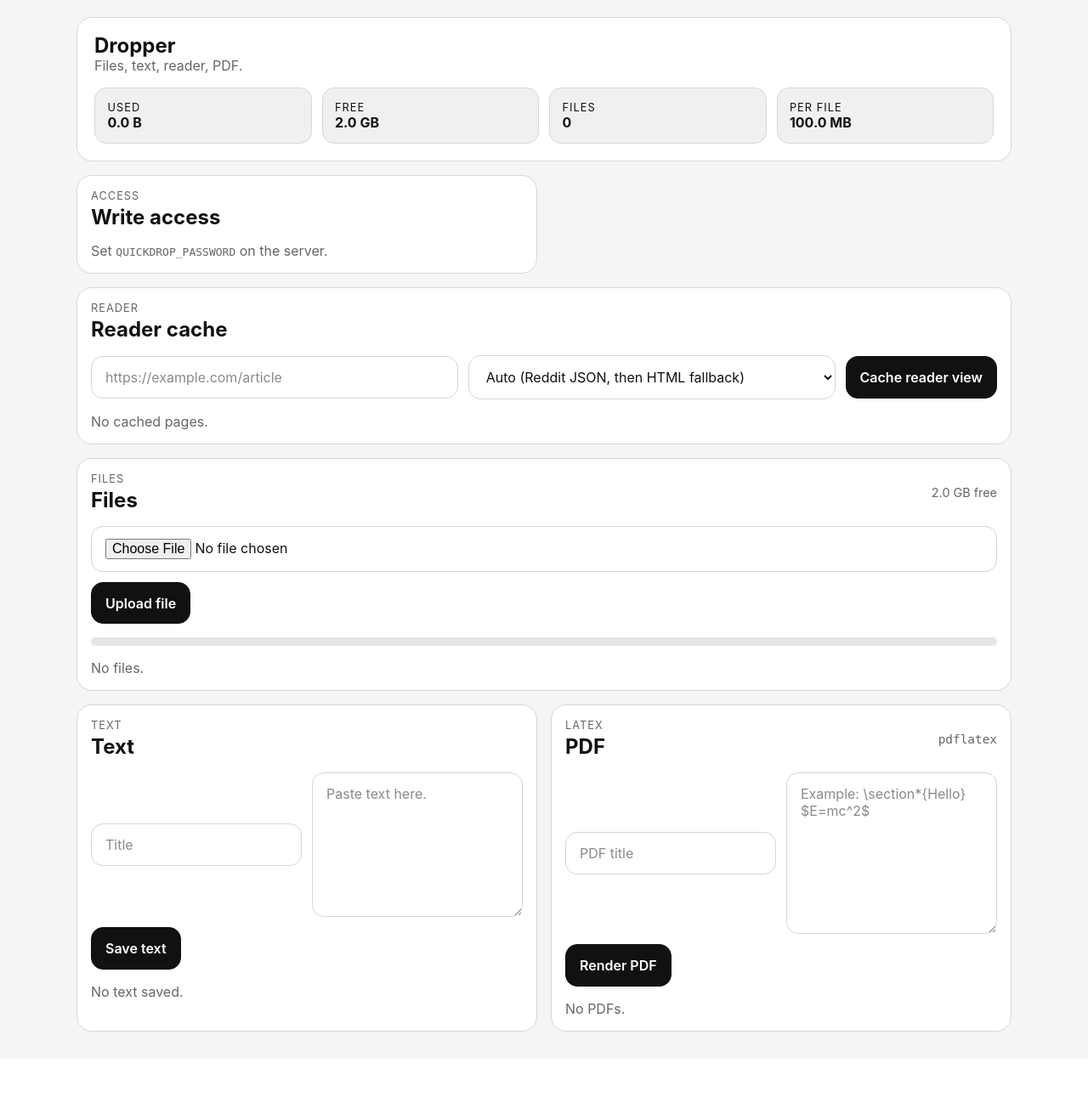
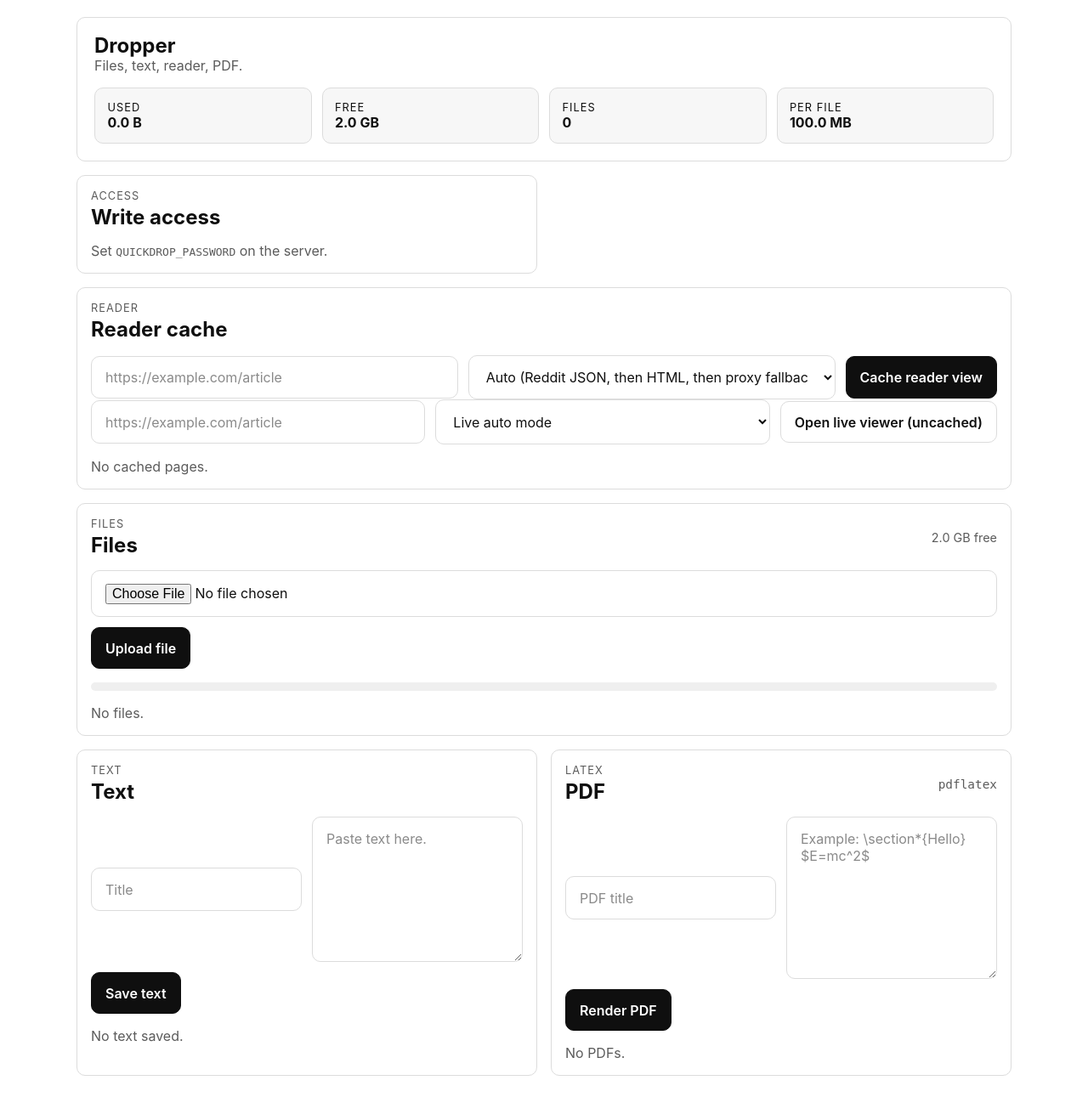
Before and after one commit to zof4/Research, a Flask app: page / in a window 1280 px wide. Shown: the part 73-1371 px from the top of the page at 85% size. Before the commit the page ends 1287 px from the top, so only its background shows below. Run offline with Flask 3, Linux system fonts and the light colour scheme; the visitor is signed in with stand-in values (Sample User, id 1).

Commit message:
Add minimalist reader UI and live/proxy webpage viewing

```diff
--- a/app.py
+++ b/app.py
@@ -57,10 +57,17 @@ READER_FETCH_TIMEOUT = int(os.environ.get("QUICKDROP_READER_FETCH_TIMEOUT", "20"
 PDFLATEX_BIN = os.environ.get("QUICKDROP_PDFLATEX_BIN", "pdflatex")
 SAFE_INLINE_MIME_PREFIXES = ("image/", "text/plain")
 SAFE_INLINE_MIME_TYPES = {"application/pdf"}
-READER_USER_AGENT = os.environ.get(
-    "QUICKDROP_READER_USER_AGENT",
-    "DropperReader/1.0 (+https://example.invalid; purpose=offline-reader-cache)",
-)
+READER_REQUEST_HEADERS = {
+    "User-Agent": os.environ.get(
+        "QUICKDROP_READER_USER_AGENT",
+        (
+            "Mozilla/5.0 (X11; Linux x86_64) AppleWebKit/537.36 "
+            "(KHTML, like Gecko) Chrome/124.0.0.0 Safari/537.36 QuickDropReader/1.0"
+        ),
+    ),
+    "Accept": "text/html,application/xhtml+xml,application/xml;q=0.9,*/*;q=0.8",
+    "Accept-Language": "en-US,en;q=0.9",
+}
 FORBIDDEN_LATEX_TOKENS = {
     "\\write18",
     "\\input",
@@ -103,7 +110,7 @@ READER_ALLOWED_TAGS = {
     "ul",
 }
 READER_ALLOWED_ATTRS = {"href", "title"}
-READER_MODES = {"auto", "html", "json"}
+READER_MODES = {"auto", "html", "json", "proxy"}
 
 app = Flask(__name__)
 app.config["MAX_CONTENT_LENGTH"] = MAX_UPLOAD_BYTES
@@ -465,7 +472,7 @@ def assert_public_reader_target(url: str) -> None:
 def fetch_url_bytes(url: str) -> Tuple[requests.Response, bytes]:
     response = requests.get(
         url,
-        headers={"User-Agent": READER_USER_AGENT, "Accept-Language": "en-US,en;q=0.9"},
+        headers=READER_REQUEST_HEADERS,
         timeout=READER_FETCH_TIMEOUT,
         stream=True,
         allow_redirects=True,
@@ -748,6 +755,30 @@ def fetch_html_reader_payload(url: str) -> Dict:
     return generic_payload
 
 
+def fetch_proxy_reader_payload(url: str) -> Dict:
+    """
+    Uses r.jina.ai as a fallback text proxy for pages that block direct fetches.
+    """
+    proxy_url = f"https://r.jina.ai/http://{url}"
+    response, payload = fetch_url_bytes(proxy_url)
+    text = payload.decode(response.encoding or "utf-8", errors="replace").strip()
+    if not text:
+        raise ValueError("Proxy reader returned an empty response.")
+
+    escaped = text.replace("&", "&amp;").replace("<", "&lt;").replace(">", "&gt;")
+    source_host = urlparse(url).netloc
+    return {
+        "title": f"Proxy view · {source_host}",
+        "author": None,
+        "source_label": "r.jina.ai proxy",
+        "summary": summarize_text(text),
+        "word_count": len(text.split()),
+        "content_html": f"<pre>{escaped}</pre>",
+        "resolved_url": url,
+        "reader_mode_used": "proxy",
+    }
+
+
 def write_reader_content(entry_id: str, content_html: str) -> str:
     filename = f"{entry_id}.html"
     path = READER_DIR / filename
@@ -767,6 +798,9 @@ def fetch_reader_payload(url: str, reader_mode: str = "auto") -> Dict:
 
     mode = normalize_reader_mode(reader_mode)
 
+    if mode == "proxy":
+        return fetch_proxy_reader_payload(normalized_url)
+
     if is_reddit_url(normalized_url):
         if mode in {"auto", "json"}:
             try:
@@ -780,11 +814,17 @@ def fetch_reader_payload(url: str, reader_mode: str = "auto") -> Dict:
                 return reddit_payload
 
             if mode == "json":
-                raise ValueError("Reddit JSON fetch failed for this URL. Try HTML mode.")
+                raise ValueError("Reddit JSON fetch failed for this URL. Try HTML or proxy mode.")
 
         return fetch_html_reader_payload(reddit_html_url(normalized_url))
 
-    return fetch_html_reader_payload(normalized_url)
+    try:
+        return fetch_html_reader_payload(normalized_url)
+    except requests.HTTPError as error:
+        response = getattr(error, "response", None)
+        if mode == "auto" and response is not None and response.status_code in {401, 403, 429}:
+            return fetch_proxy_reader_payload(normalized_url)
+        raise
 
 
 def cache_reader_entry(url: str, reader_mode: str = "auto", existing_entry: Optional[Dict] = None) -> Dict:
@@ -1002,6 +1042,42 @@ def save_reader_entry():
     return redirect(url_for("view_reader_entry", entry_id=entry["id"]))
 
 
+@app.get("/reader/live")
+@login_required
+def live_reader():
+    url = request.args.get("url", "").strip()
+    reader_mode = normalize_reader_mode(request.args.get("reader_mode", "auto"))
+    if not url:
+        flash("Paste a URL first.", "error")
+        return redirect(url_for("index"))
+
+    try:
+        payload = fetch_reader_payload(url, reader_mode=reader_mode)
+    except (requests.RequestException, ValueError) as error:
+        flash(f"Live reader fetch failed: {error}", "error")
+        return redirect(url_for("index"))
+
+    entry = {
+        "id": "live",
+        "url": payload.get("resolved_url", url),
+        "title": payload.get("title", "Live Reader"),
+        "summary": payload.get("summary"),
+        "author": payload.get("author"),
+        "source_label": payload.get("source_label", "Live"),
+        "word_count": payload.get("word_count"),
+        "reader_mode_used": payload.get("reader_mode_used", reader_mode),
+        "updated": now_iso(),
+    }
+    return render_template(
+        "reader.html",
+        entry=entry,
+        content_html=payload.get("content_html", "<p>No content.</p>"),
+        is_authenticated=is_authenticated(),
+        login_configured=bool(QUICKDROP_PASSWORD),
+        is_live_view=True,
+    )
+
+
 @app.get("/reader/<entry_id>")
 @login_required
 def view_reader_entry(entry_id: str):
@@ -1016,6 +1092,7 @@ def view_reader_entry(entry_id: str):
         content_html=content_html,
         is_authenticated=is_authenticated(),
         login_configured=bool(QUICKDROP_PASSWORD),
+        is_live_view=False,
     )
 
 
--- a/static/style.css
+++ b/static/style.css
@@ -1,13 +1,13 @@
 :root {
   color-scheme: light;
   font-family: Inter, ui-sans-serif, system-ui, -apple-system, BlinkMacSystemFont, "Segoe UI", sans-serif;
-  --bg: #f5f5f5;
+  --bg: #ffffff;
   --surface: #ffffff;
-  --surface-2: #f0f0f0;
-  --surface-3: #e5e5e5;
-  --text: #111111;
-  --muted: #666666;
-  --line: #d6d6d6;
+  --surface-2: #f7f7f7;
+  --surface-3: #efefef;
+  --text: #0f0f0f;
+  --muted: #5b5b5b;
+  --line: #dcdcdc;
   --accent: #111111;
   --danger: #7a7a7a;
   --success-bg: #efefef;
@@ -82,7 +82,7 @@ img {
 .top-nav a:hover,
 .text-link:hover,
 .button-link:hover {
-  text-decoration: underline;
+  opacity: 0.75;
 }
 
 .status-chip {
@@ -104,7 +104,7 @@ img {
 .card {
   background: var(--surface);
   border: 1px solid var(--line);
-  border-radius: 18px;
+  border-radius: 10px;
 }
 
 .intro-card {
@@ -143,7 +143,7 @@ img {
 .stat-box {
   padding: 0.9rem;
   border: 1px solid var(--line);
-  border-radius: 14px;
+  border-radius: 10px;
   background: var(--surface-2);
 }
 
@@ -200,7 +200,7 @@ input[type="text"],
 textarea,
 select {
   width: 100%;
-  border-radius: 14px;
+  border-radius: 10px;
   border: 1px solid var(--line);
   background: var(--surface);
   color: var(--text);
@@ -232,7 +232,7 @@ button,
   gap: 0.5rem;
   min-height: 46px;
   padding: 0.85rem 1rem;
-  border-radius: 14px;
+  border-radius: 10px;
   border: 1px solid var(--text);
   background: var(--text);
   color: #ffffff;
@@ -264,7 +264,7 @@ button,
 }
 
 .flash-message {
-  border-radius: 14px;
+  border-radius: 10px;
   padding: 0.9rem 1rem;
   border: 1px solid var(--line);
   background: var(--surface-2);
@@ -281,7 +281,7 @@ button,
   gap: 0.75rem;
   padding: 0.95rem;
   border: 1px solid var(--line);
-  border-radius: 16px;
+  border-radius: 10px;
   background: var(--surface);
 }
 
@@ -415,8 +415,9 @@ button,
 .reader-content pre {
   padding: 0.9rem;
   overflow-x: auto;
-  border-radius: 14px;
+  border-radius: 10px;
   background: var(--surface-2);
+  border: 1px solid var(--line);
 }
 
 .reader-kicker,
--- a/templates/index.html
+++ b/templates/index.html
@@ -105,11 +105,22 @@
             <input type="hidden" name="csrf_token" value="{{ csrf_token }}" />
             <input type="text" name="url" placeholder="https://example.com/article" inputmode="url" autocomplete="url" required />
             <select name="reader_mode">
-              <option value="auto" selected>Auto (Reddit JSON, then HTML fallback)</option>
+              <option value="auto" selected>Auto (Reddit JSON, then HTML, then proxy fallback)</option>
               <option value="html">HTML only</option>
               <option value="json">Structured Reddit JSON only</option>
+              <option value="proxy">Proxy text mode (best for stubborn 403 pages)</option>
             </select>
             <button type="submit" class="block-button">Cache reader view</button>
+          </form>
+          <form method="get" action="{{ url_for('live_reader') }}" class="stack-form">
+            <input type="text" name="url" placeholder="https://example.com/article" inputmode="url" autocomplete="url" required />
+            <select name="reader_mode">
+              <option value="auto" selected>Live auto mode</option>
+              <option value="html">Live HTML only</option>
+              <option value="json">Live Reddit JSON only</option>
+              <option value="proxy">Live proxy text mode</option>
+            </select>
+            <button type="submit" class="secondary-button block-button">Open live viewer (uncached)</button>
           </form>
           {% else %}
           <p class="helper-text">Log in to cache a public URL.</p>
--- a/templates/reader.html
+++ b/templates/reader.html
@@ -10,7 +10,7 @@
     <header class="topbar">
       <div class="container topbar-inner">
         <div>
-          <p class="eyebrow">Dropper Reader</p>
+          <p class="eyebrow">Dropper Reader {% if is_live_view %}· Live{% else %}· Cached{% endif %}</p>
           <h1>{{ entry.title }}</h1>
         </div>
         <div class="topbar-actions">
@@ -45,6 +45,7 @@
           </div>
           <div class="action-row">
             <a class="button-link ghost-button" href="{{ entry.url }}" target="_blank" rel="noopener noreferrer">Open source</a>
+            {% if not is_live_view %}
             <form method="post" action="{{ url_for('refresh_reader_entry', entry_id=entry.id) }}" class="inline-form">
               <input type="hidden" name="csrf_token" value="{{ csrf_token }}" />
               <input type="hidden" name="reader_mode" value="{{ entry.reader_mode_used or 'auto' }}" />
@@ -54,6 +55,7 @@
               <input type="hidden" name="csrf_token" value="{{ csrf_token }}" />
               <button type="submit" class="delete-button">Delete</button>
             </form>
+            {% endif %}
           </div>
         </header>
 
```
Also changed, not shown: README.md.
